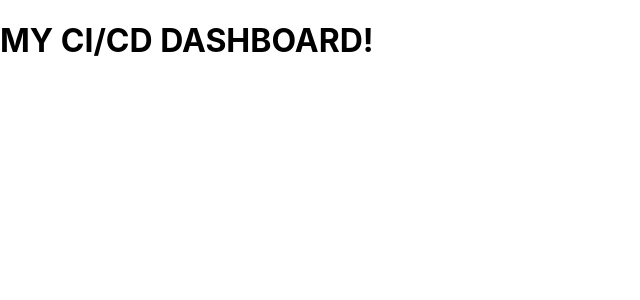
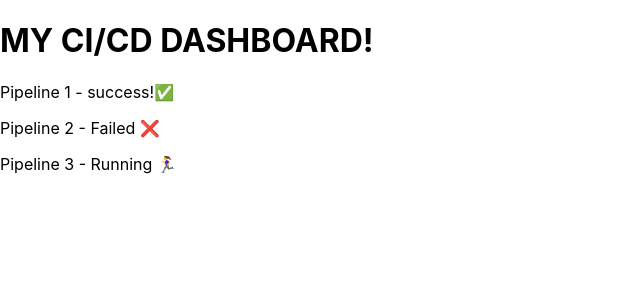
Before and after one commit to bhumiii083/CI-CD-Dashboard, a React (Create React App) app: page / in a window 1280 px wide. Shown: the top 300 px of the page, without its empty margins (0-640 px from the left). Built offline with nearby package versions, Linux system fonts and the light colour scheme.

Commit message:
Day 2 :Learnt array map and rendering to app

```diff
--- a/src/App.js
+++ b/src/App.js
@@ -1,10 +1,30 @@
 import logo from './logo.svg';
 import './App.css';
+
+const pipeline = [{
+  id:1 ,
+  name : 'Pipeline 1',
+  status : 'success!✅'
+},{
+id: 2,
+name : 'Pipeline 2',
+status : 'Failed ❌'
+},{
+  id:3,
+  name: 'Pipeline 3',
+  status: 'Running 🏃‍♀️'
+}]
 
 function App() {
   return (
     <div>
       <h1>MY CI/CD DASHBOARD!</h1>
+      {pipeline.map((pl) =>(
+      <p key ={pl.id}>
+        {pl.name} - {pl.status}
+      </p>
+
+      ))}
     </div>
   );
 }
```
Also changed, not shown: 1 other file (tests, documents, lock files or other folders).
